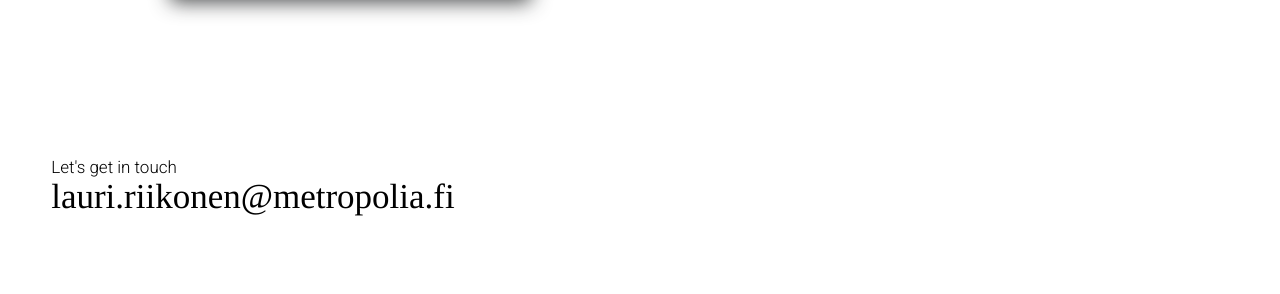
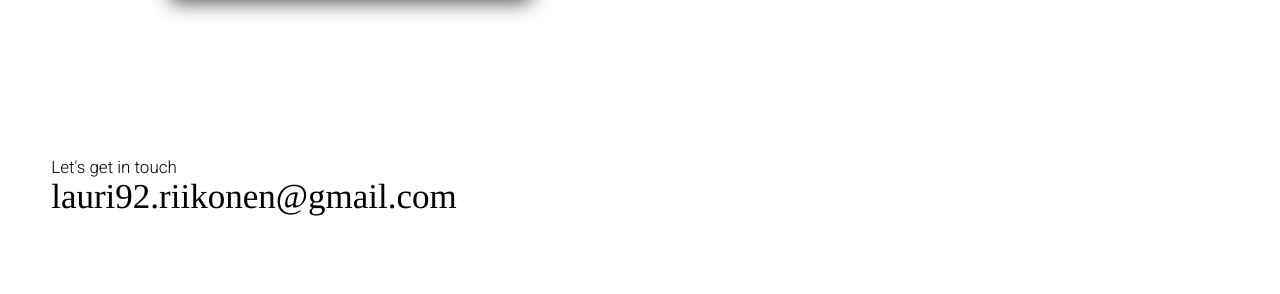
Before and after one commit to Lauri92/Lauri92, a plain HTML site: page index.html in a window 1280 px wide. Shown: the part 3407-3701 px from the top of the page. Drawn offline with Linux system fonts and the light colour scheme.

Commit message:
Change email

```diff
--- a/index.html
+++ b/index.html
@@ -317,7 +317,7 @@
 <footer id="contact">
     <div>
         <p class="footer-farewell-message-p">Let's get in touch</p>
-        <p class="footer-email-p">lauri.riikonen@metropolia.fi</p>
+        <p class="footer-email-p">lauri92.riikonen@gmail.com</p>
     </div>
     <div class="copyright-github-linkedin-div">
         <div class="copyright-github-linkedin-div-content">
```
